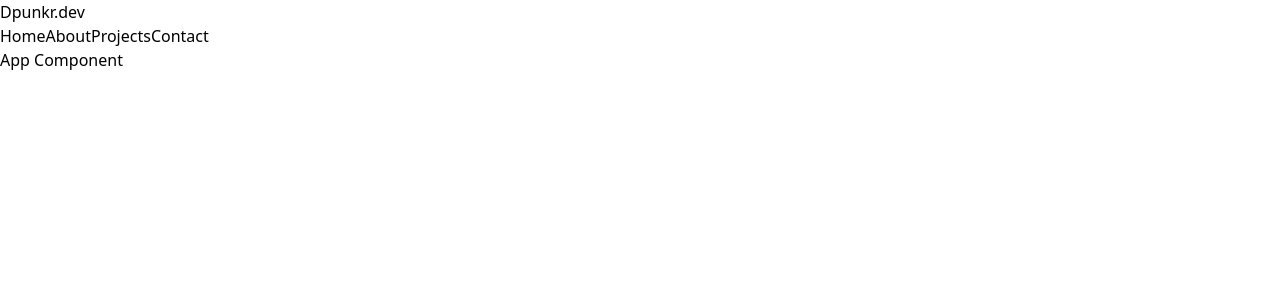
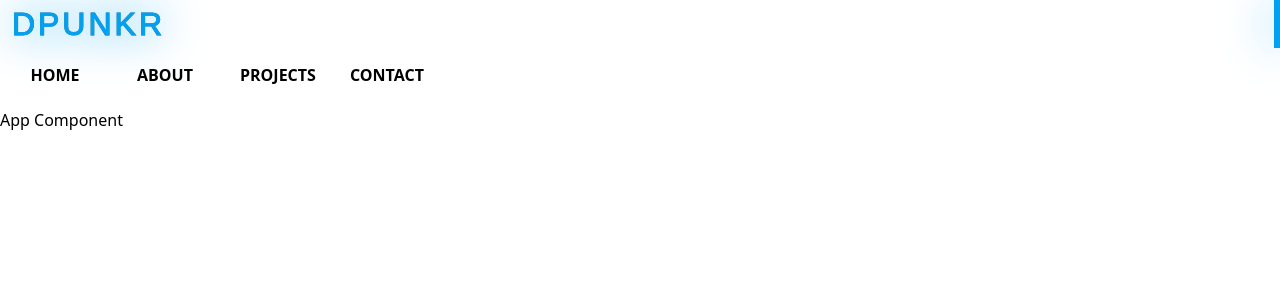
Before and after one commit to iamdpunkr1/portfolio-v2, a React (Vite) app: page / in a window 1280 px wide. Shown: the top 300 px of the page. Built offline with nearby package versions, Linux system fonts and the light colour scheme.

Commit message:
style: add navbar effects

```diff
--- a/src/App.tsx
+++ b/src/App.tsx
@@ -1,5 +1,5 @@
 import Navbar from "./components/Navbar"
-
+import './App.css'
 function App() {
 
   return (
--- a/src/components/Navbar.tsx
+++ b/src/components/Navbar.tsx
@@ -2,14 +2,35 @@
 
 const Navbar = () => {
   return (
-    <header className="container-md mx-auto px-20 shadow">
-    <nav className="flex justify-between p-4 font-bold antialiased">
-      <h1 className="text-lg">Dpunkr.dev</h1>
-      <div className="space-x-4">
-        <a href="/">Home</a>
-        <a href="/create">About</a>
-        <a href="/about">Projects</a>
-        <a href="/about">Contact</a>
+    <header className="container-md mx-auto px-20 shadow-md ">
+    <nav className="flex justify-between py-4">
+    <div className="h-2">
+    <div className="button" data-text="Awesome">
+        <span className="actual-text">&nbsp;dpunkr&nbsp;</span>
+        <span aria-hidden="true" className="hover-text">&nbsp;dpunkr&nbsp;</span>
+    </div>
+    </div>
+      <div className="space-x-2">
+        <button>
+            <span className="box">
+                Home
+            </span>
+        </button>
+        <button>
+            <span className="box">
+                About
+            </span>
+        </button>
+        <button>
+            <span className="box">
+                Projects
+            </span>
+        </button>
+        <button>
+            <span className="box">
+                Contact
+            </span>
+        </button>
       </div>
     </nav>
     </header>
--- a/src/index.css
+++ b/src/index.css
@@ -1,3 +1,5 @@
+
+
 @tailwind base;
 @tailwind components;
 @tailwind utilities;
```
